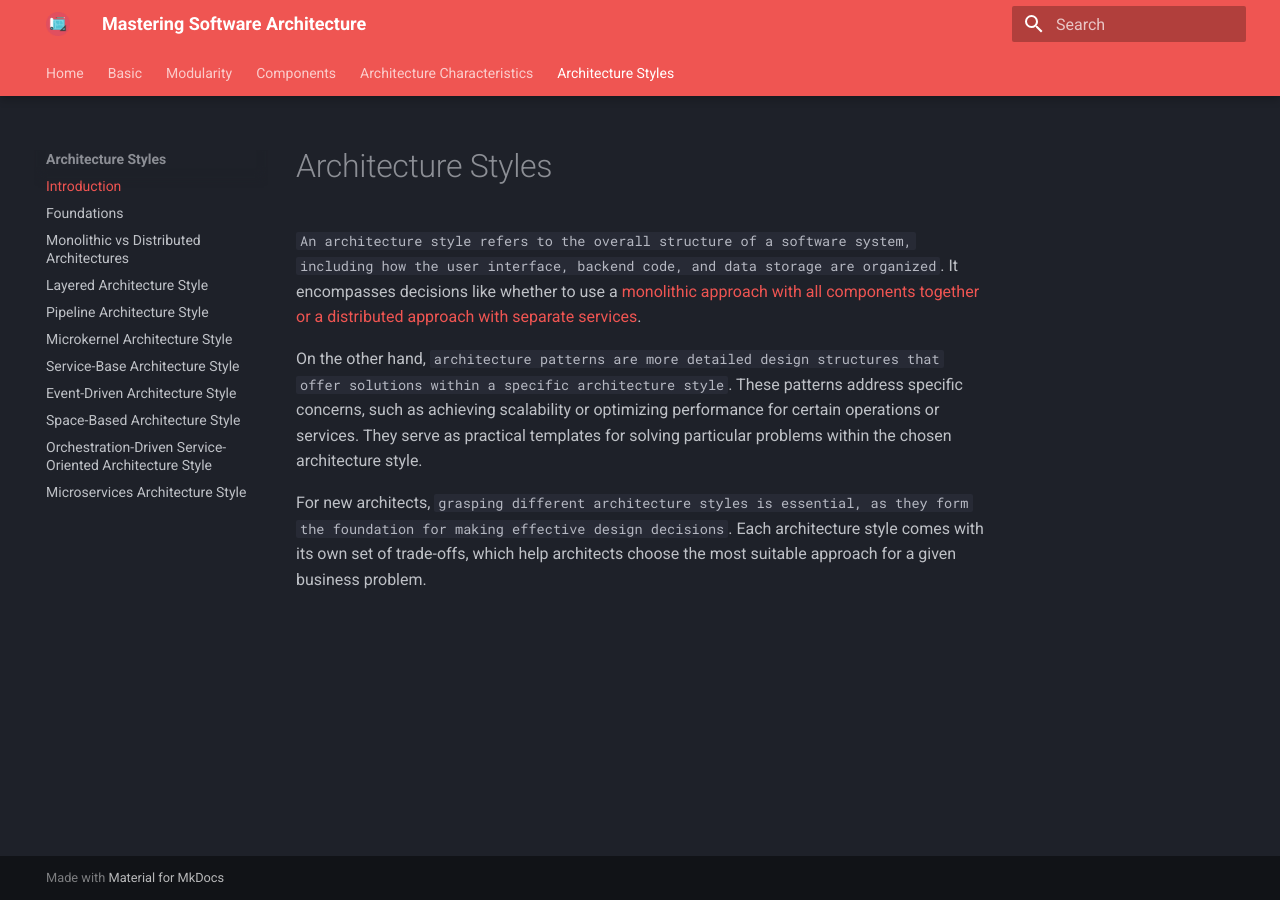
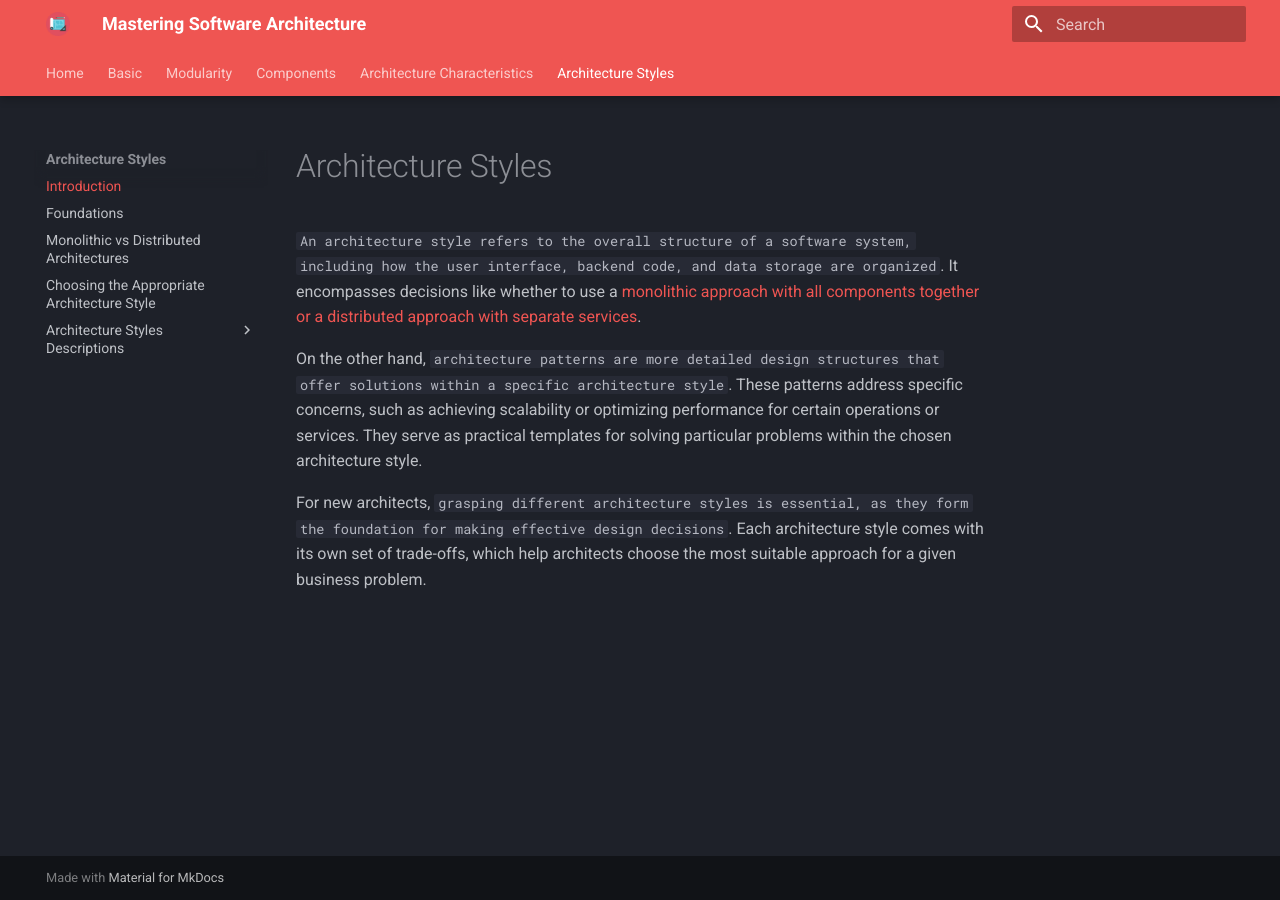
Before and after one commit to RomeroGabriel/mastering-software-architecture, an MkDocs documentation site: the page built from documentation/arch_styles/index.md, in a window 1280 px wide. Built offline with MkDocs 1.6.1 and Material for MkDocs 9.7.7, drawn with Linux system fonts in a browser that asks for light colours.

Commit message:
starting choosing arch style

```diff
--- a/mkdocs.yml
+++ b/mkdocs.yml
@@ -20,14 +20,16 @@
     - Introduction: arch_styles/index.md
     - Foundations: arch_styles/foundations.md
     - Monolithic vs Distributed Architectures: arch_styles/mono_distributed.md
-    - Layered Architecture Style: arch_styles/layered_arch.md
-    - Pipeline Architecture Style: arch_styles/pipeline_arch.md
-    - Microkernel Architecture Style: arch_styles/microkernel_arch.md
-    - Service-Base Architecture Style: arch_styles/service_based_arch.md
-    - Event-Driven Architecture Style: arch_styles/event_driven_arch.md
-    - Space-Based Architecture Style: arch_styles/space_based_arch.md
-    - Orchestration-Driven Service-Oriented Architecture Style: arch_styles/orchestration_arch.md
-    - Microservices Architecture Style: arch_styles/microservices.md
+    - Choosing the Appropriate Architecture Style: arch_styles/choosing_arch_style.md
+    - Architecture Styles Descriptions:
+      - Layered Architecture Style: arch_styles/layered_arch.md
+      - Pipeline Architecture Style: arch_styles/pipeline_arch.md
+      - Microkernel Architecture Style: arch_styles/microkernel_arch.md
+      - Service-Base Architecture Style: arch_styles/service_based_arch.md
+      - Event-Driven Architecture Style: arch_styles/event_driven_arch.md
+      - Space-Based Architecture Style: arch_styles/space_based_arch.md
+      - Orchestration-Driven Service-Oriented Architecture Style: arch_styles/orchestration_arch.md
+      - Microservices Architecture Style: arch_styles/microservices.md
 
 theme:
   name: material
```
Also changed, not shown: documentation/arch_styles/choosing_arch_style.md (added, +36 -0 lines).
